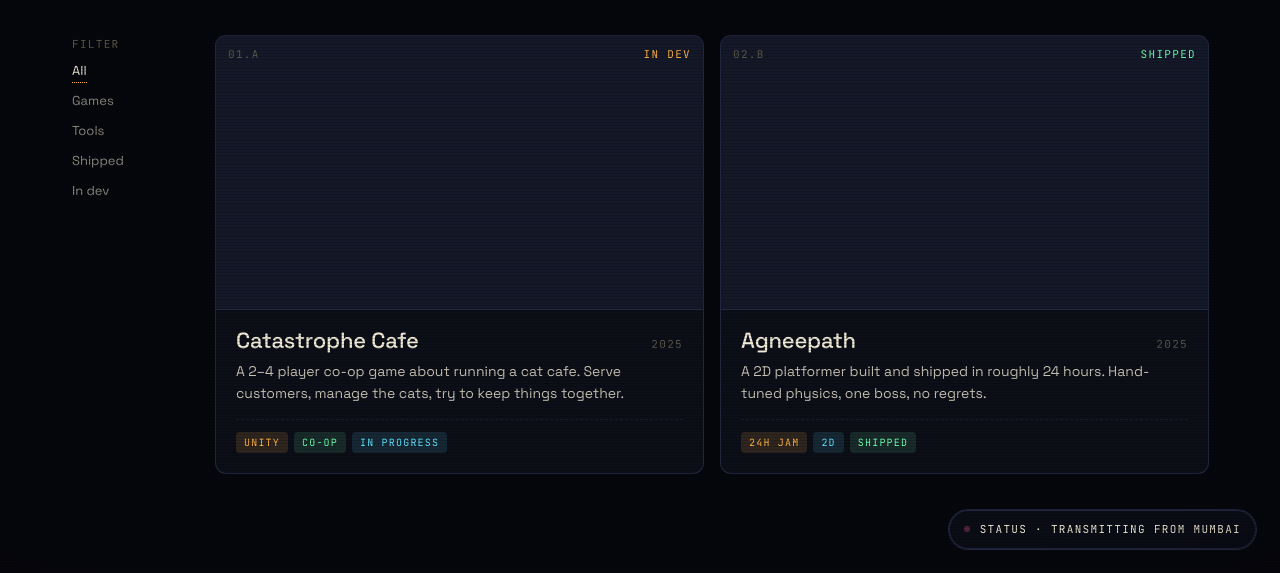
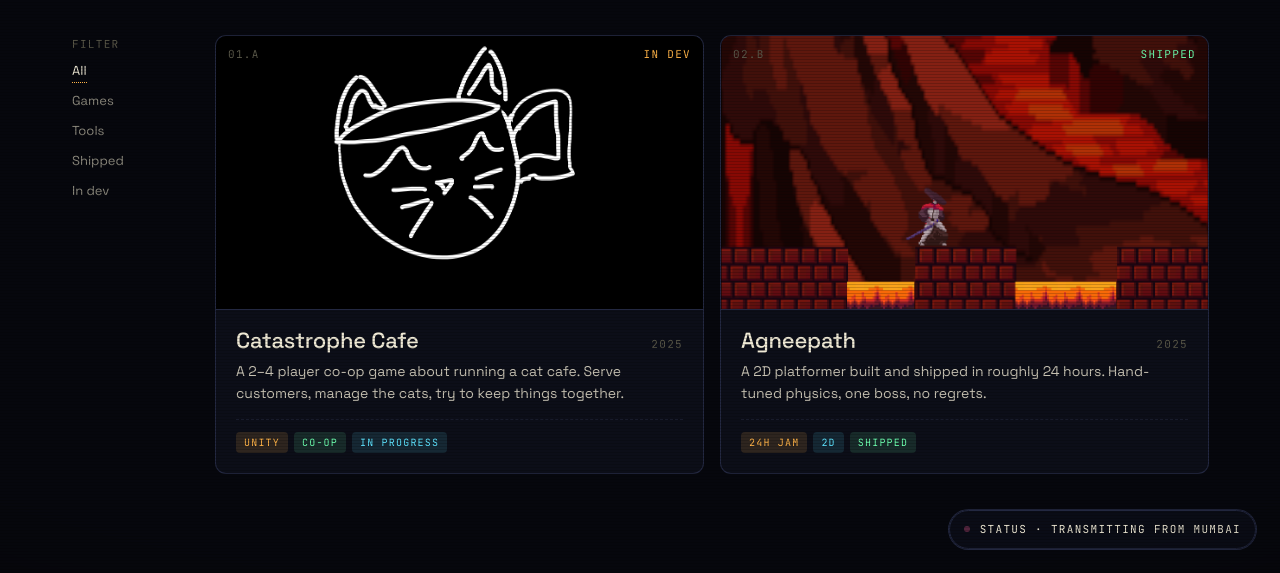
Before and after one commit to DivitTas/DivitTas.github.io, an Astro site: page /work in a window 1280 px wide. Shown: the part 227-800 px from the top of the page. Built offline with nearby package versions, Linux system fonts and the light colour scheme; Astro itself is replaced by a stand-in of ours.

Commit message:
fix rendering issue

```diff
--- a/src/components/WorkFilter.tsx
+++ b/src/components/WorkFilter.tsx
@@ -87,7 +87,8 @@ export default function WorkFilter({ projects }: Props) {
               onMouseEnter={e => { (e.currentTarget as HTMLElement).style.boxShadow = '0 1px 0 rgba(255,255,255,0.04) inset, 0 0 0 1px color-mix(in oklab, var(--star) 18%, transparent)'; }}
               onMouseLeave={e => { (e.currentTarget as HTMLElement).style.boxShadow = 'var(--shadow-card)'; }}
             >
-              <div style={{ aspectRatio: '16/9', borderBottom: '1px solid var(--hairline)', position: 'relative', background: 'var(--nebula)' }}>
+              <div style={{ aspectRatio: '16/9', borderBottom: '1px solid var(--hairline)', position: 'relative', background: 'var(--nebula)', overflow: 'hidden' }}>
+                <img src={p.thumb} alt={p.title} style={{ width: '100%', height: '100%', objectFit: 'cover', display: 'block' }} />
                 <span style={{ position: 'absolute', top: 10, left: 12, fontFamily: 'var(--font-mono)', fontSize: 11, letterSpacing: '0.12em', textTransform: 'uppercase', color: 'var(--star-faint)' }}>
                   {String(i + 1).padStart(2, '0')}.{p.code}
                 </span>
```
